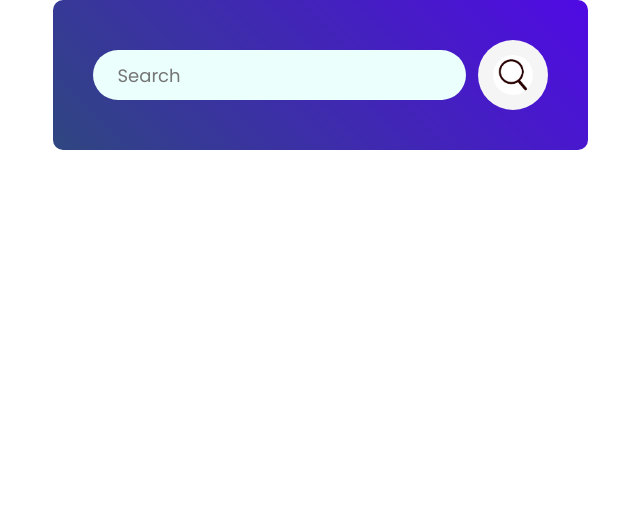
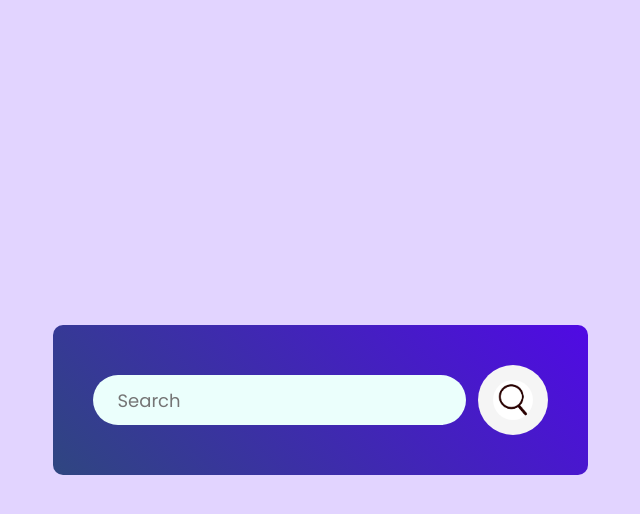
Before and after one commit to pratimaasapkota/weather-app, a React (Vite) app: page / in a window 1280 px wide. Shown: the top 514 px of the page, without its empty margins (320-960 px from the left). Built offline with nearby package versions, Linux system fonts and the light colour scheme.

Commit message:
code modify

```diff
--- a/src/index.css
+++ b/src/index.css
@@ -6,3 +6,9 @@
   box-sizing:boder-box;
   font-family: "Poppins", serif;
 }
+
+.app{
+  min-height: 100vh;
+  display: grid;
+  background:#e2d4ff;
+ }
```
